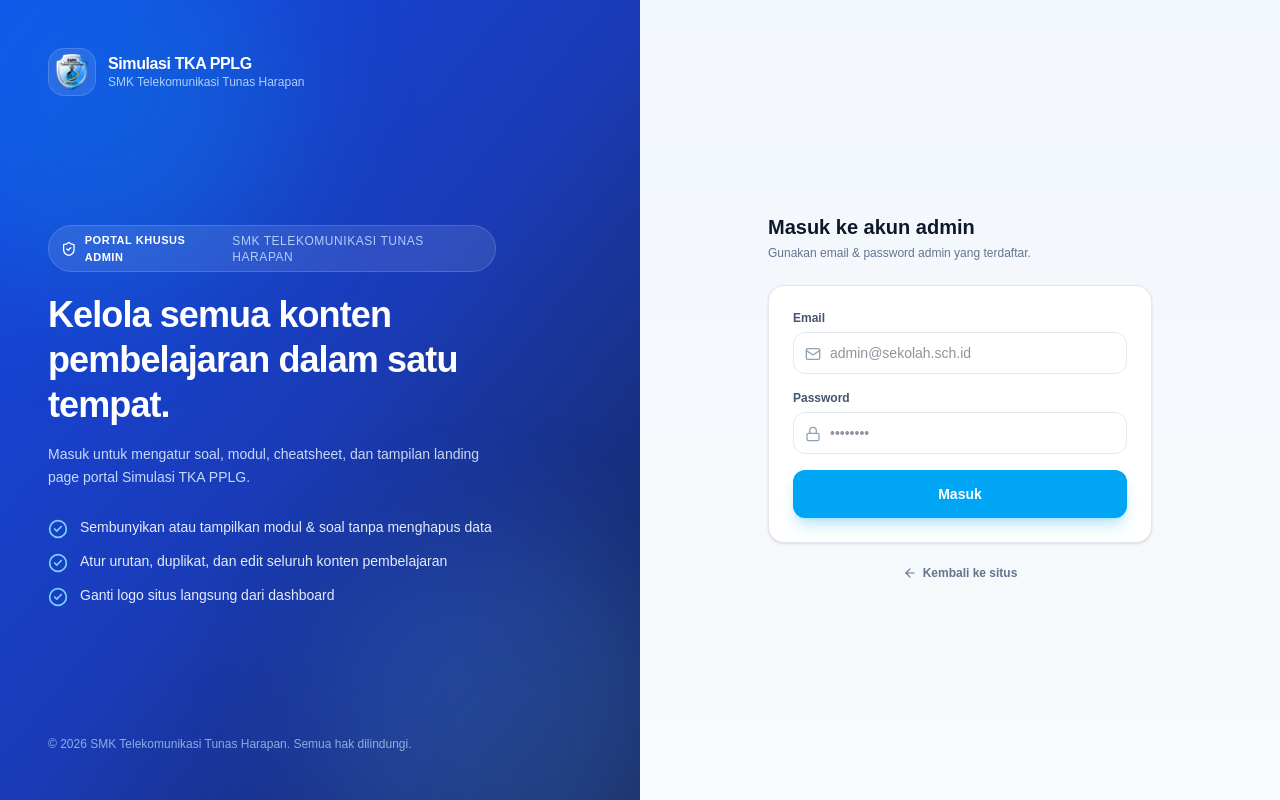
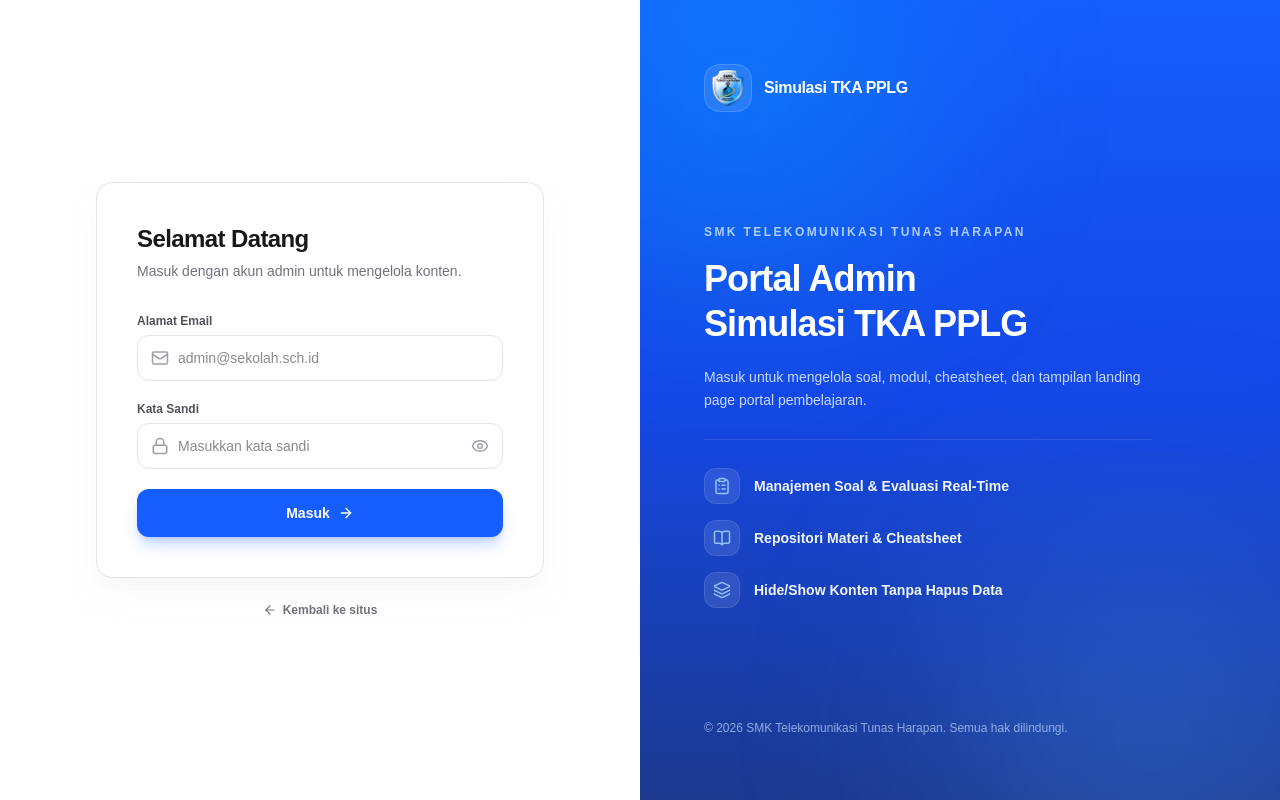
Before and after one commit to WahidYazan/LMS-TKA-JURUSAN-PPLG-2, a Next.js app: page /tka/admin/login in a window 1280 px wide. Built offline with nearby package versions, Linux system fonts and the light colour scheme; no server answers; the database is empty.

Commit message:
UPDATE UI/UX

```diff
--- a/src/app/tka/admin/login/page.tsx
+++ b/src/app/tka/admin/login/page.tsx
@@ -5,24 +5,29 @@
 import Link from "next/link";
 import { signIn } from "@/lib/auth";
 import {
+  Mail,
   Lock,
-  Mail,
-  ShieldCheck,
-  CheckCircle2,
+  Eye,
+  EyeOff,
+  ArrowRight,
   ArrowLeft,
+  ClipboardList,
+  BookOpen,
+  Layers,
 } from "lucide-react";
 import { SiteLogo } from "@/components/SiteLogo";
 
 const features = [
-  "Sembunyikan atau tampilkan modul & soal tanpa menghapus data",
-  "Atur urutan, duplikat, dan edit seluruh konten pembelajaran",
-  "Ganti logo situs langsung dari dashboard",
+  { icon: ClipboardList, text: "Manajemen Soal & Evaluasi Real-Time" },
+  { icon: BookOpen, text: "Repositori Materi & Cheatsheet" },
+  { icon: Layers, text: "Hide/Show Konten Tanpa Hapus Data" },
 ];
 
 export default function AdminLoginPage() {
   const router = useRouter();
   const [email, setEmail] = useState("");
   const [password, setPassword] = useState("");
+  const [showPassword, setShowPassword] = useState(false);
   const [error, setError] = useState<string | null>(null);
   const [submitting, setSubmitting] = useState(false);
 
@@ -49,62 +54,51 @@
   const year = process.env.NEXT_PUBLIC_SITE_YEAR;
 
   return (
-    <div className="min-h-screen lg:grid lg:grid-cols-2 font-['Plus_Jakarta_Sans',sans-serif]">
-      {/* LEFT — panel brand (desktop saja) */}
-      <div className="hidden lg:flex relative flex-col justify-between p-12 text-white bg-gradient-to-br from-blue-700 via-blue-800 to-blue-950 overflow-hidden">
+    <div className="grid min-h-screen lg:grid-cols-2 bg-zinc-50 text-zinc-900 font-['Plus_Jakarta_Sans',sans-serif]">
+      {/* PANEL BRAND — kanan di desktop */}
+      <div className="relative hidden lg:flex flex-col justify-between p-16 text-white bg-gradient-to-b from-blue-600 via-blue-700 to-blue-900 overflow-hidden select-none lg:order-last">
         <div
-          className="absolute -top-24 -left-24 w-96 h-96 rounded-full bg-sky-400/20 blur-3xl"
+          className="absolute -top-24 -left-24 w-96 h-96 rounded-full bg-sky-400/25 blur-[90px]"
           aria-hidden="true"
         />
         <div
-          className="absolute -bottom-32 -right-16 w-96 h-96 rounded-full bg-blue-400/20 blur-3xl"
+          className="absolute -bottom-32 -right-16 w-96 h-96 rounded-full bg-blue-400/25 blur-[110px]"
           aria-hidden="true"
         />
 
-        <div className="relative flex items-center gap-3">
+        <Link
+          href="/tka"
+          className="relative flex items-center gap-3 cursor-pointer group w-fit"
+        >
           <div className="w-12 h-12 rounded-2xl bg-white/10 border border-white/15 flex items-center justify-center backdrop-blur shrink-0">
-            <SiteLogo
-              width={40}
-              height={40}
-              className="w-9 h-9 object-contain"
-            />
+            <SiteLogo width={40} height={40} className="w-9 h-9 object-contain" />
           </div>
-          <div className="min-w-0">
-            <p className="text-base font-extrabold tracking-tight leading-tight truncate">
+          <p className="text-base font-extrabold tracking-tight truncate">
             Simulasi TKA PPLG
           </p>
-            <p className="text-xs text-blue-200/90 font-medium truncate">
+        </Link>
+
+        <div className="relative my-auto space-y-7 max-w-md">
+          <div>
+            <p className="text-xs font-bold uppercase tracking-[0.2em] text-blue-200/90 mb-4">
               SMK Telekomunikasi Tunas Harapan
             </p>
-          </div>
+            <h1 className="text-4xl font-extrabold leading-tight tracking-tight">
+              Portal Admin <br /> Simulasi TKA PPLG
+            </h1>
+            <p className="text-sm text-blue-100/90 mt-5 leading-relaxed">
+              Masuk untuk mengelola soal, modul, cheatsheet, dan tampilan
+              landing page portal pembelajaran.
+            </p>
           </div>
 
-        <div className="relative max-w-md">
-          <div className="inline-flex items-center gap-2 px-3 py-1.5 rounded-full bg-white/10 border border-white/15 text-[11px] font-bold uppercase tracking-wider mb-5">
-            <ShieldCheck className="w-4 h-4" aria-hidden="true" />
-            Portal Khusus Admin
-            <span className="text-xs text-blue-200/90 font-medium">
-              SMK Telekomunikasi Tunas Harapan
+          <ul className="space-y-4 border-t border-white/10 pt-7">
+            {features.map(({ icon: Icon, text }) => (
+              <li key={text} className="flex items-center gap-3.5">
+                <span className="w-9 h-9 rounded-xl bg-white/10 border border-white/10 flex items-center justify-center shrink-0">
+                  <Icon className="w-4.5 h-4.5 text-blue-300" aria-hidden="true" />
                 </span>
-          </div>
-          <h1 className="text-3xl xl:text-4xl font-extrabold leading-tight tracking-tight">
-            Kelola semua konten pembelajaran dalam satu tempat.
-          </h1>
-          <p className="text-sm text-blue-100/90 mt-4 leading-relaxed">
-            Masuk untuk mengatur soal, modul, cheatsheet, dan tampilan landing
-            page portal Simulasi TKA PPLG.
-          </p>
-          <ul className="mt-7 space-y-3">
-            {features.map((f) => (
-              <li
-                key={f}
-                className="flex items-start gap-3 text-sm text-blue-50/95"
-              >
-                <CheckCircle2
-                  className="w-5 h-5 text-sky-300 shrink-0 mt-0.5"
-                  aria-hidden="true"
-                />
-                <span>{f}</span>
+                <span className="text-sm font-semibold text-blue-50">{text}</span>
               </li>
             ))}
           </ul>
@@ -115,11 +109,11 @@
         </p>
       </div>
 
-      {/* RIGHT — form login */}
-      <div className="relative flex items-center justify-center px-4 py-10 sm:py-14 bg-gradient-to-b from-blue-50/60 to-[#f8fafc]">
-        <div className="w-full max-w-sm">
+      {/* PANEL FORM — kiri */}
+      <div className="relative flex flex-col justify-center items-center p-6 sm:p-12 lg:p-20 bg-white">
+        <div className="w-full max-w-md p-8 sm:p-10 bg-white border border-zinc-200 rounded-2xl shadow-xl shadow-zinc-100/50">
           {/* Header brand — mobile saja */}
-          <div className="flex flex-col items-center text-center mb-6 lg:hidden">
+          <div className="flex flex-col items-center text-center mb-8 lg:hidden">
             <div className="w-14 h-14 mb-3">
               <SiteLogo
                 width={56}
@@ -127,38 +121,31 @@
                 className="w-full h-full object-contain drop-shadow-sm"
               />
             </div>
-            <h1 className="text-lg sm:text-xl font-extrabold text-slate-900">
-              Simulasi TKA PPLG
-            </h1>
-            <p className="text-xs text-slate-500 mt-1">
-              Portal Admin — SMK Telekomunikasi Tunas Harapan
+            <p className="text-[11px] font-bold uppercase tracking-[0.2em] text-blue-600">
+              SMK Telekomunikasi Tunas Harapan
             </p>
           </div>
 
-          {/* Header — desktop */}
-          <div className="hidden lg:block mb-6">
-            <h2 className="text-xl font-extrabold text-slate-900">
-              Masuk ke akun admin
+          <div className="mb-8">
+            <h2 className="text-2xl font-extrabold text-zinc-900 tracking-tight">
+              Selamat Datang
             </h2>
-            <p className="text-xs text-slate-500 mt-1">
-              Gunakan email &amp; password admin yang terdaftar.
+            <p className="text-sm text-zinc-500 mt-1.5">
+              Masuk dengan akun admin untuk mengelola konten.
             </p>
           </div>
 
-          <form
-            onSubmit={handleSubmit}
-            className="bg-white rounded-2xl border border-slate-200 shadow-sm p-5 sm:p-6 space-y-4"
-          >
+          <form onSubmit={handleSubmit} className="space-y-5">
             <div>
               <label
                 htmlFor="admin-email"
-                className="block text-xs font-bold text-slate-600 mb-1.5"
+                className="block text-xs font-bold text-zinc-600 mb-1.5"
               >
-                Email
+                Alamat Email
               </label>
               <div className="relative">
                 <Mail
-                  className="w-4 h-4 text-slate-400 absolute left-3 top-3.5"
+                  className="w-4.5 h-4.5 text-zinc-400 absolute left-3.5 top-1/2 -translate-y-1/2"
                   aria-hidden="true"
                 />
                 <input
@@ -168,7 +155,7 @@
                   autoComplete="username"
                   value={email}
                   onChange={(e) => setEmail(e.target.value)}
-                  className="w-full pl-9 pr-3 py-2.5 rounded-xl border border-slate-200 text-sm focus:outline-none focus:ring-2 focus:ring-sky-500/30 focus:border-sky-400"
+                  className="w-full pl-10 pr-3 py-3 rounded-xl border border-zinc-200 text-sm focus:outline-none focus:ring-2 focus:ring-blue-500/25 focus:border-blue-400 transition-colors"
                   placeholder="admin@sekolah.sch.id"
                 />
               </div>
@@ -177,25 +164,37 @@
             <div>
               <label
                 htmlFor="admin-password"
-                className="block text-xs font-bold text-slate-600 mb-1.5"
+                className="block text-xs font-bold text-zinc-600 mb-1.5"
               >
-                Password
+                Kata Sandi
               </label>
               <div className="relative">
                 <Lock
-                  className="w-4 h-4 text-slate-400 absolute left-3 top-3.5"
+                  className="w-4.5 h-4.5 text-zinc-400 absolute left-3.5 top-1/2 -translate-y-1/2"
                   aria-hidden="true"
                 />
                 <input
                   id="admin-password"
-                  type="password"
+                  type={showPassword ? "text" : "password"}
                   required
                   autoComplete="current-password"
                   value={password}
                   onChange={(e) => setPassword(e.target.value)}
-                  className="w-full pl-9 pr-3 py-2.5 rounded-xl border border-slate-200 text-sm focus:outline-none focus:ring-2 focus:ring-sky-500/30 focus:border-sky-400"
-                  placeholder="••••••••"
+                  className="w-full pl-10 pr-11 py-3 rounded-xl border border-zinc-200 text-sm focus:outline-none focus:ring-2 focus:ring-blue-500/25 focus:border-blue-400 transition-colors"
+                  placeholder="Masukkan kata sandi"
                 />
+                <button
+                  type="button"
+                  onClick={() => setShowPassword((v) => !v)}
+                  aria-label={showPassword ? "Sembunyikan kata sandi" : "Lihat kata sandi"}
+                  className="absolute right-2 top-1/2 -translate-y-1/2 p-1.5 rounded-lg text-zinc-400 hover:text-zinc-600 hover:bg-zinc-50 cursor-pointer transition-colors"
+                >
+                  {showPassword ? (
+                    <EyeOff className="w-4.5 h-4.5" aria-hidden="true" />
+                  ) : (
+                    <Eye className="w-4.5 h-4.5" aria-hidden="true" />
+                  )}
+                </button>
               </div>
             </div>
 
@@ -208,23 +207,27 @@
             <button
               type="submit"
               disabled={submitting}
-              className="w-full py-3 rounded-xl bg-sky-500 hover:bg-sky-600 text-white font-bold text-sm shadow-lg shadow-sky-500/25 transition-all cursor-pointer min-h-[48px] disabled:opacity-60 disabled:cursor-not-allowed"
+              className="group w-full flex items-center justify-center gap-2 py-3 rounded-xl bg-blue-600 hover:bg-blue-700 text-white font-bold text-sm shadow-lg shadow-blue-600/25 transition-all cursor-pointer min-h-[48px] active:scale-[0.99] disabled:opacity-60 disabled:cursor-not-allowed"
             >
-              {submitting ? "Memproses..." : "Masuk"}
+              <span>{submitting ? "Memproses..." : "Masuk"}</span>
+              {!submitting && (
+                <ArrowRight
+                  className="w-4 h-4 group-hover:translate-x-0.5 transition-transform"
+                  aria-hidden="true"
+                />
+              )}
             </button>
           </form>
+        </div>
 
-          <div className="mt-5 text-center">
         <Link
           href="/tka"
-              className="inline-flex items-center gap-1.5 text-xs font-bold text-slate-500 hover:text-blue-600 transition-colors"
+          className="inline-flex items-center gap-1.5 mt-6 text-xs font-bold text-zinc-500 hover:text-blue-600 transition-colors cursor-pointer"
         >
           <ArrowLeft className="w-3.5 h-3.5" aria-hidden="true" />
           Kembali ke situs
         </Link>
       </div>
     </div>
-      </div>
-    </div>
   );
 }
--- a/src/components/QuizSimulatorView.tsx
+++ b/src/components/QuizSimulatorView.tsx
@@ -14,6 +14,7 @@
   ChevronRight,
   RotateCcw,
   Trophy,
+  AlertCircle,
 } from "lucide-react";
 import { Swiper, SwiperSlide } from "swiper/react";
 import type { Swiper as SwiperType } from "swiper";
@@ -67,6 +68,16 @@
     ({ q }) => selectedAnswers[q.id] === q.correctIndex,
   ).length;
 
+  const firstUnanswered = currentQuestions.find(
+    ({ q }) => selectedAnswers[q.id] === undefined,
+  );
+  const unansweredCount = currentQuestions.filter(
+    ({ q }) => selectedAnswers[q.id] === undefined,
+  ).length;
+  const allAnswered =
+    currentQuestions.length > 0 &&
+    currentQuestions.every(({ q }) => selectedAnswers[q.id] !== undefined);
+
   const handleSelectOption = (questionId: string, optionIndex: number) => {
     setSelectedAnswers((prev) => ({
       ...prev,
@@ -75,6 +86,11 @@
   };
 
   const handleEvaluateModule = (modNum: number) => {
+    const moduleQs = shuffledByModule?.get(modNum) ?? [];
+    const ready =
+      moduleQs.length > 0 &&
+      moduleQs.every(({ q }) => selectedAnswers[q.id] !== undefined);
+    if (!ready) return;
     setEvaluatedModules((prev) => ({
       ...prev,
       [modNum]: true,
@@ -90,6 +106,12 @@
       return next;
     });
     setEvaluatedModules((prev) => ({ ...prev, [modNum]: false }));
+  };
+
+  const scrollToFirstUnanswered = () => {
+    if (!firstUnanswered) return;
+    const el = document.getElementById(`question-${firstUnanswered.q.id}`);
+    el?.scrollIntoView({ behavior: "smooth", block: "center" });
   };
 
   const handleTabChange = (num: number) => {
@@ -496,21 +518,49 @@
               </div>
             )}
 
+            {!isCurrentModuleEvaluated && !allAnswered && (
+              <div className="rounded-xl border border-amber-200 bg-amber-50 px-4 py-3 flex items-start gap-2.5 animate-fade-in">
+                <AlertCircle
+                  className="w-4 h-4 text-amber-600 shrink-0 mt-0.5"
+                  aria-hidden="true"
+                />
+                <p className="text-xs sm:text-sm font-semibold text-amber-800 leading-relaxed">
+                  Masih ada{" "}
+                  <span className="font-extrabold">{unansweredCount}</span> soal
+                  yang belum dijawab di Modul {activeModuleTab}. Jawab semua
+                  soal dulu untuk memeriksa jawabanmu.
+                  <button
+                    type="button"
+                    onClick={scrollToFirstUnanswered}
+                    className="ml-1.5 underline underline-offset-2 text-amber-900 hover:text-amber-700 cursor-pointer font-bold"
+                  >
+                    Ke soal berikutnya
+                  </button>
+                </p>
+              </div>
+            )}
+
             <div className="flex flex-col sm:flex-row gap-3">
               <button
                 onClick={() => handleEvaluateModule(activeModuleTab)}
-                className={`flex-1 py-3.5 sm:py-4 text-white font-bold text-sm rounded-xl min-h-[48px] flex items-center justify-center gap-2 transition-all cursor-pointer ${
-                  isCurrentModuleEvaluated
+                className={`flex-1 py-3.5 sm:py-4 text-white font-bold text-sm rounded-xl min-h-[48px] flex items-center justify-center gap-2 transition-all ${
+                  isCurrentModuleEvaluated || !allAnswered
                     ? "bg-slate-300 cursor-not-allowed shadow-none"
-                    : "bg-sky-500 hover:bg-sky-600 shadow-lg shadow-sky-600/25 hover:shadow-sky-600/35 active:scale-[0.99]"
+                    : "bg-sky-500 hover:bg-sky-600 shadow-lg shadow-sky-600/25 hover:shadow-sky-600/35 active:scale-[0.99] cursor-pointer"
                 }`}
-                disabled={isCurrentModuleEvaluated}
-                aria-disabled={isCurrentModuleEvaluated}
+                disabled={isCurrentModuleEvaluated || !allAnswered}
+                aria-disabled={isCurrentModuleEvaluated || !allAnswered}
               >
-                <Check className="w-4 h-4" aria-hidden="true" />
+                {isCurrentModuleEvaluated || !allAnswered ? (
+                  <AlertCircle className="w-4 h-4" aria-hidden="true" />
+                ) : (
+                  <Check className="w-4 h-4" aria-hidden="true" />
+                )}
                 {isCurrentModuleEvaluated
                   ? "Sudah Diperiksa"
-                  : `Periksa Jawaban Modul ${activeModuleTab}`}
+                  : allAnswered
+                    ? `Periksa Jawaban Modul ${activeModuleTab}`
+                    : `Isi ${unansweredCount} Soal Lagi`}
               </button>
 
               {isCurrentModuleEvaluated && (
```
Lines whose indentation alone changed are shown as unchanged.
